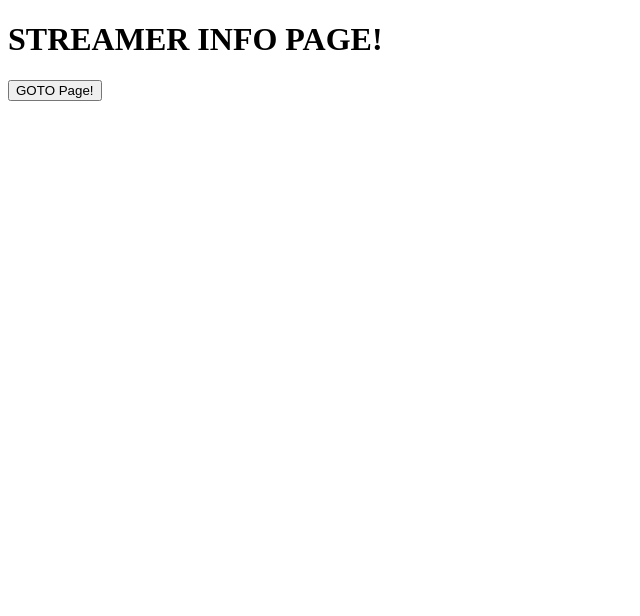
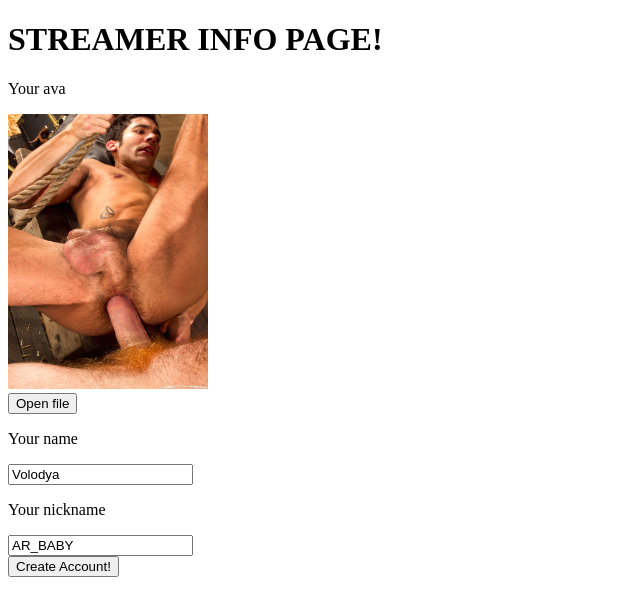
Before and after one commit to darkrain/IPFS_Stream_ElectronJS, an Electron app: page front/userInfoPage/index.html in a window 1280 px wide. Shown: the whole page, without its empty margins (0-640 px from the left). Drawn offline with nearby package versions, Linux system fonts and the light colour scheme.

Commit message:
UserInfoBase

```diff
--- a/front/userInfoPage/index.html
+++ b/front/userInfoPage/index.html
@@ -15,7 +15,22 @@
             <h1>STREAMER INFO PAGE!</h1>
         </div>
         <div>
-            <button id="goToPageBtn">GOTO Page!</button>
+            <p>Your ava</p>
+            <div>
+                <img src="defaultUserAva.jpg" width="200px" height="275px">
+            </div>
+            <button id="chooiseUserAvaBtn">Open file</button>
+        </div>
+        <div>
+            <p>Your name</p>
+            <input id="userName" type="text" placeholder="Pass your name" value="Volodya">
+        </div>
+        <div>
+            <p>Your nickname</p>
+            <input id="userNickName" type="text" placeholder="Pass your nick" value="AR_BABY">
+        </div>
+        <div>
+            <button id="createAccountBtn">Create Account!</button>
         </div>
     </body>
 </html>
--- a/src/appNavigator.js
+++ b/src/appNavigator.js
@@ -60,7 +60,7 @@ function loadPageByName(pageName)  {
     switch(pageName) {
         case USER_INFO_PAGE: {
             createWindowAsync(USER_INFO_PAGE_LINK).then((win) => {
-
+                let userInfoPage = new UserInfoPage();
             });
             break;
         }
```
Also changed, not shown: src/pages/userInfoPage.js (+16 -0 lines), front/userInfoPage/defaultUserAva.jpg (added).
